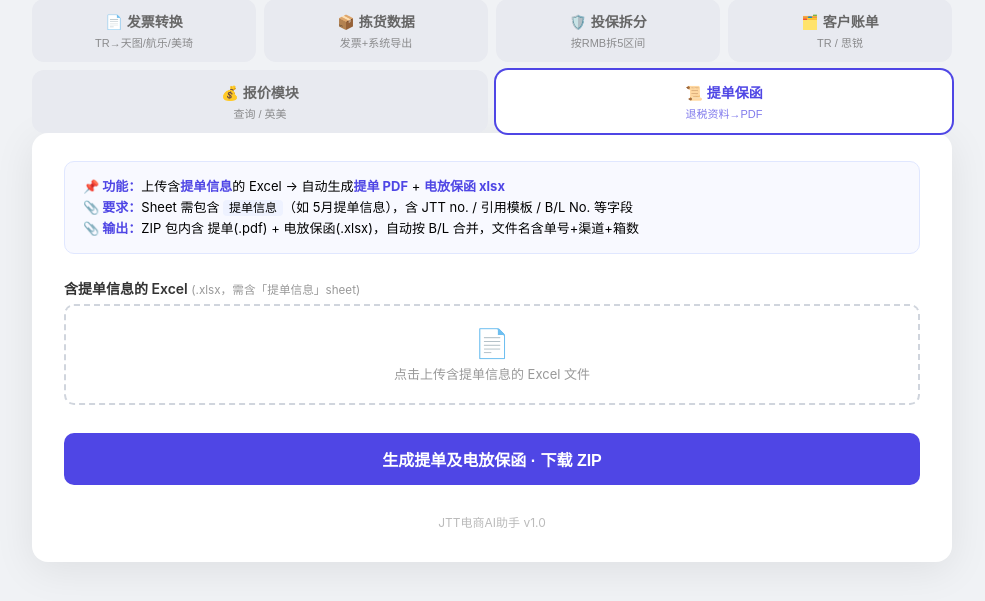
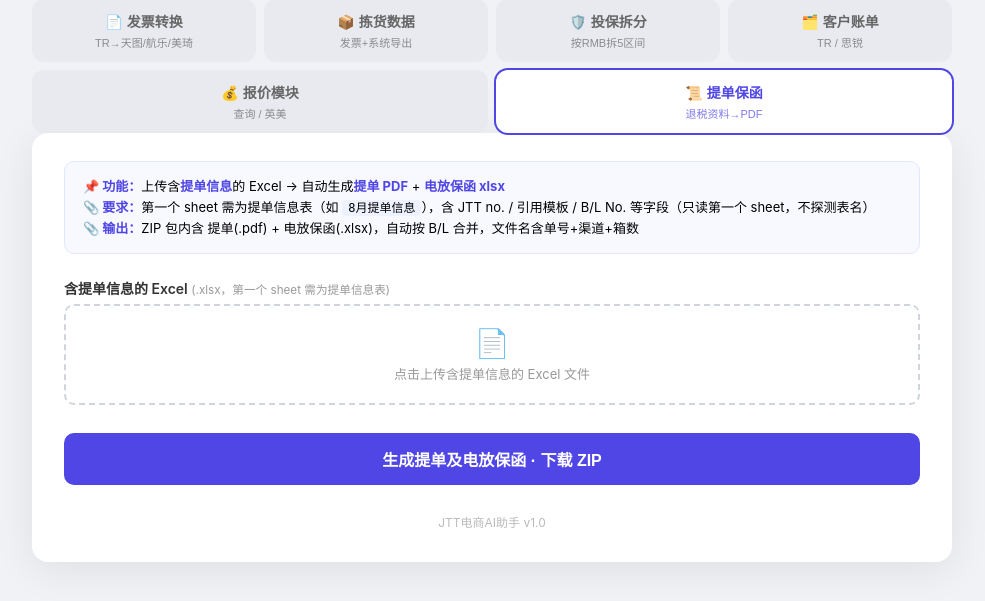
Before and after one commit to berry1984/jtt-assistant, a Flask app: page /bl_docs in a window 1280 px wide. Shown: the part 142-743 px from the top of the page, without its empty margins (148-1133 px from the left). Run offline with Flask 3, Linux system fonts and the light colour scheme.

Commit message:
提单保函：文档/界面口径统一——Sheet 只读第一个，不做表名探测
gen_bl_docs.py:233 实际为 wb.sheetnames[0]（只读第一个 sheet），
docs/06-bl-docs.md:11 描述与此一致，但以下三处写成「自动检测（含提单信息 >
含提单 > 第一个）」或「Sheet 需包含 提单信息」，与实际行为不符：

- .cursor/skills/jtt-bl-docs/SKILL.md:21-22
- docs/dev-spec.md:352 _load_shipments docstring
- templates/index.html:440 / 446 / 798（界面提示与前端报错兜底文案）

统一按代码实际行为订正为「只读第一个 sheet；第一个 sheet 需为提单信息表，
不在首位时需人工挪到第一个」。

注：桌面老样例 TR 退税资料明细.xlsx 的 sheet 顺序为
['TR 5月出货','TR 6月出货','5月提单信息']，按现行为会读错 sheet，
界面文案订正后可直接提示用户。本次未改代码行为。

```diff
--- a/TR账单自动生成/templates/index.html
+++ b/TR账单自动生成/templates/index.html
@@ -437,13 +437,13 @@
 
     <div class="info-box">
       <strong>📌 功能：</strong>上传含<strong>提单信息</strong>的 Excel → 自动生成<strong>提单 PDF</strong> + <strong>电放保函 xlsx</strong><br>
-      <strong>📎 要求：</strong>Sheet 需包含 <code>提单信息</code>（如 5月提单信息），含 JTT no. / 引用模板 / B/L No. 等字段<br>
+      <strong>📎 要求：</strong>第一个 sheet 需为提单信息表（如 <code>8月提单信息</code>），含 JTT no. / 引用模板 / B/L No. 等字段（只读第一个 sheet，不探测表名）<br>
       <strong>📎 输出：</strong>ZIP 包内含 提单(.pdf) + 电放保函(.xlsx)，自动按 B/L 合并，文件名含单号+渠道+箱数
     </div>
 
     <form method="post" action="/generate_bl_docs" enctype="multipart/form-data" id="blDocsForm">
       <div class="form-group">
-        <label>含提单信息的 Excel <small>(.xlsx，需含「提单信息」sheet)</small></label>
+        <label>含提单信息的 Excel <small>(.xlsx，第一个 sheet 需为提单信息表)</small></label>
         <div class="file-input-wrapper" id="bldw1">
           <input type="file" name="excel_file" accept=".xlsx" required
                  onchange="updateLabel(this, 'bldw1')">
@@ -795,7 +795,7 @@ Object.entries(FORM_CONFIG).forEach(([formId, cfg]) => {
         if (formId === 'blDocsForm') {
           return res.text().then(html => {
             const m = html.match(/flash-error[^>]*>([^<]+)/);
-            const errMsg = m ? m[1].trim() : '请检查 Excel 是否包含「提单信息」sheet';
+            const errMsg = m ? m[1].trim() : '请检查 Excel 第一个 sheet 是否为提单信息表';
             showBlDocsResult('error', '生成失败', errMsg);
             btn.disabled = false;
             btn.textContent = originalText;
```
Also changed, not shown: docs/dev-spec.md (+1 -1 lines), .cursor/skills/jtt-bl-docs/SKILL.md.
